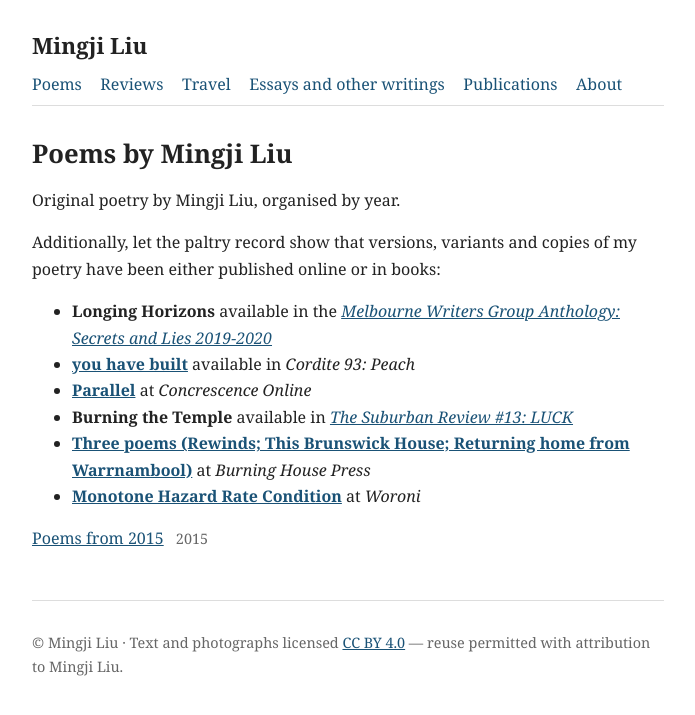
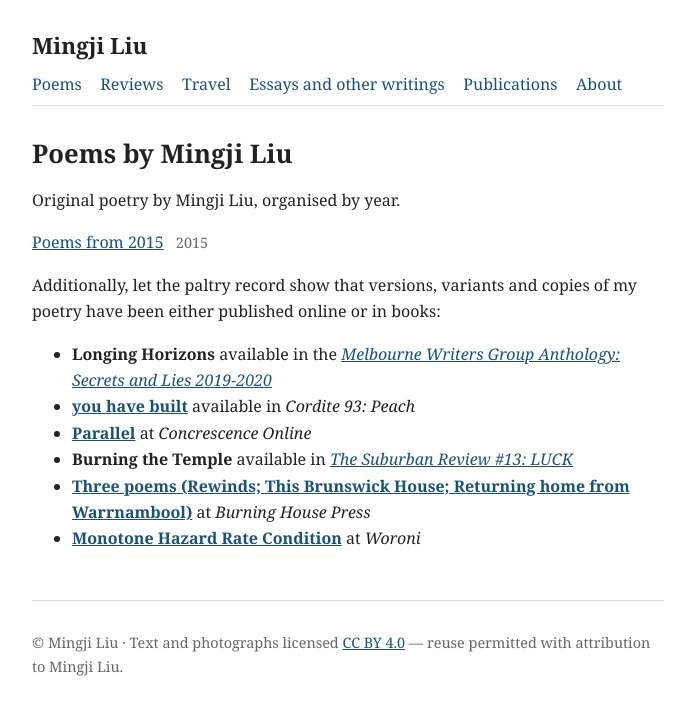
Before and after one commit to mingjiliu/mingjiliu.github.io, a Jekyll site: the page built from poems/index.md, in a window 1280 px wide. Shown: the top 715 px of the page, without its empty margins (292-987 px from the left). Built offline with Jekyll 4.4.1, drawn with Linux system fonts in a browser that asks for light colours; part of the change alters nothing that is shown.

```diff
--- a/_layouts/section.html
+++ b/_layouts/section.html
@@ -2,7 +2,8 @@
 layout: default
 ---
 <h1>{{ page.title }}</h1>
-{{ content }}
+{% assign parts = content | split: "<!--below-->" %}
+{{ parts[0] }}
 <ul class="piece-list">
   {% assign items = site[page.collection] | sort: "date" | reverse %}
   {% for item in items %}
@@ -12,3 +13,4 @@ layout: default
   </li>
   {% endfor %}
 </ul>
+{{ parts[1] }}
```
